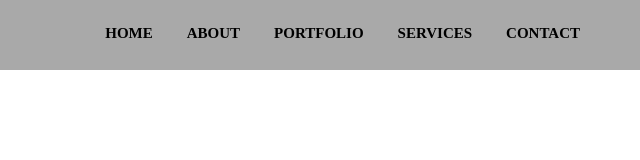
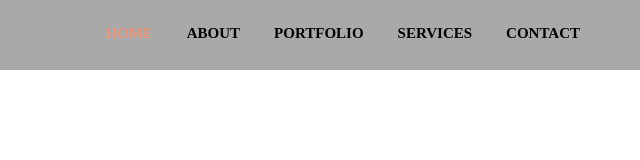
Before and after one commit to helal87/Practice-Project, a plain HTML site: page index.html in a window 1280 px wide. In both pictures the pointer is over the link "HOME". Shown: the full height of the page, 640-1280 px from the left. Drawn offline with Linux system fonts and the light colour scheme.

Commit message:
something added

```diff
--- a/style.css
+++ b/style.css
@@ -39,3 +39,6 @@
     font-weight: 700;
     color: black;
 }
+.nav-bar .menu li a:hover{
+    color: darksalmon;
+}
```
